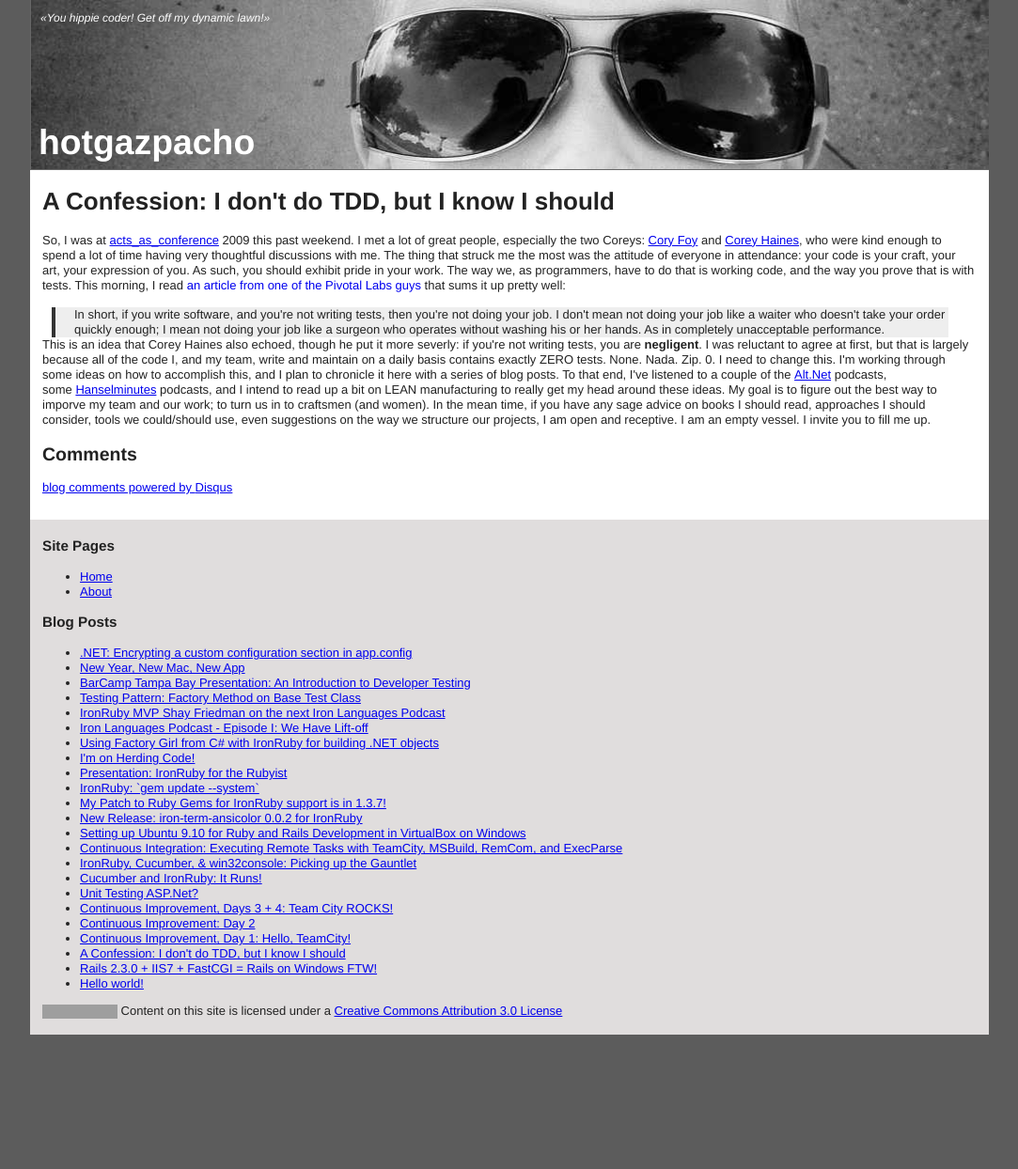
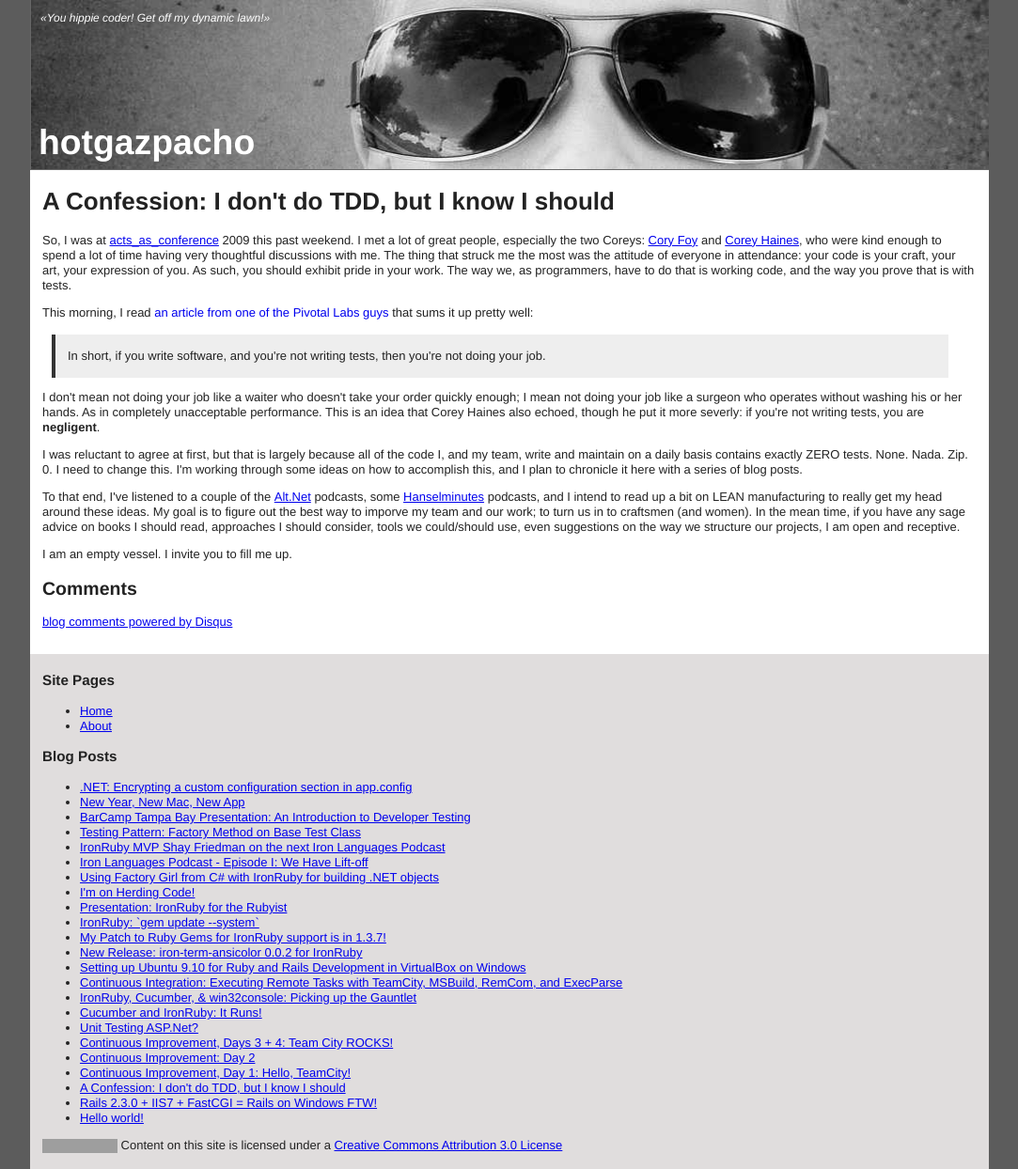
Before and after one commit to hotgazpacho/hotgazpacho.github.com, a Jekyll site: the page built from _posts/2009-02-08-a-confession-i-dont-do-tdd-but-i-know-i-should.html, in a window 1280 px wide. Shown: the whole page at 94% size, without its empty margins (98-1181 px from the left). Built offline with Jekyll 4.4.1, drawn with Linux system fonts in a browser that asks for light colours; nearby versions of some CDN libraries; Markdown is read by kramdown in place of the engine named in the settings; comment, search, counter and statistics services are not loaded; before the commit the page ends 1101 px from its top, so only the background shows below that; grey boxes are pictures that could not be loaded.

Commit message:
Reformat tdd post

```diff
--- a/_posts/2009-02-08-a-confession-i-dont-do-tdd-but-i-know-i-should.html
+++ b/_posts/2009-02-08-a-confession-i-dont-do-tdd-but-i-know-i-should.html
@@ -5,16 +5,17 @@ wordpress_id: 21
 wordpress_url: http://hotgazpacho.org/?p=21
 date: 2009-02-08 19:12:44 -05:00
 ---
-So, I was at <a href="http://www.actsasconference.com/" target="_blank">acts_as_conference</a> 2009 this past weekend. I met a lot of great people, especially the two Coreys: <a href="http://www.cornetdesign.com/" target="_blank">Cory Foy</a> and <a href="http://www.coreyhaines.com/" target="_blank">Corey Haines</a>, who were kind enough to spend a lot of time having very thoughtful discussions with me. The thing that struck me the most was the attitude of everyone in attendance: your code is your craft, your art, your expression of you. As such, you should exhibit pride in your work. The way we, as programmers, have to do that is working code, and the way you prove that is with tests.
+<p>So, I was at <a href="http://www.actsasconference.com/" target="_blank">acts_as_conference</a> 2009 this past weekend. I met a lot of great people, especially the two Coreys: <a href="http://www.cornetdesign.com/" target="_blank">Cory Foy</a> and <a href="http://www.coreyhaines.com/" target="_blank">Corey Haines</a>, who were kind enough to spend a lot of time having very thoughtful discussions with me. The thing that struck me the most was the attitude of everyone in attendance: your code is your craft, your art, your expression of you. As such, you should exhibit pride in your work. The way we, as programmers, have to do that is working code, and the way you prove that is with tests.</p>
 
-This morning, I read <a>an article from one of the Pivotal Labs guys</a> that sums it up pretty well:
-<blockquote cite="http://pivotallabs.com/users/amilligan/blog/articles/649-silly-gents-it-is-doing-a-good-job-7-">In short, if you write software, and you're not writing tests, then you're not doing your job.
+<p>This morning, I read <a>an article from one of the Pivotal Labs guys</a> that sums it up pretty well:</p>
+<blockquote cite="http://pivotallabs.com/users/amilligan/blog/articles/649-silly-gents-it-is-doing-a-good-job-7-">
+  <p>In short, if you write software, and you're not writing tests, then you're not doing your job.</p>
+</blockquote>
+<p>I don't mean not doing your job like a waiter who doesn't take your order quickly enough; I mean not doing your job like a surgeon who operates without washing his or her hands. As in completely unacceptable performance.</blockquote>
+This is an idea that Corey Haines also echoed, though he put it more severly: if you're not writing tests, you are <strong>negligent</strong>.</p>
 
-I don't mean not doing your job like a waiter who doesn't take your order quickly enough; I mean not doing your job like a surgeon who operates without washing his or her hands. As in completely unacceptable performance.</blockquote>
-This is an idea that Corey Haines also echoed, though he put it more severly: if you're not writing tests, you are <strong>negligent</strong>.
+<p>I was reluctant to agree at first, but that is largely because all of the code I, and my team, write and maintain on a daily basis contains exactly ZERO tests. None. Nada. Zip. 0. I need to change this. I'm working through some ideas on how to accomplish this, and I plan to chronicle it here with a series of blog posts.</p>
 
-I was reluctant to agree at first, but that is largely because all of the code I, and my team, write and maintain on a daily basis contains exactly ZERO tests. None. Nada. Zip. 0. I need to change this. I'm working through some ideas on how to accomplish this, and I plan to chronicle it here with a series of blog posts.
+<p>To that end, I've listened to a couple of the <a href="http://altdotnet.org/">Alt.Net</a> podcasts, some <a href="http://www.hanselminutes.com/">Hanselminutes</a> podcasts, and I intend to read up a bit on LEAN manufacturing to really get my head around these ideas. My goal is to figure out the best way to imporve my team and our work; to turn us in to craftsmen (and women). In the mean time, if you have any sage advice on books I should read, approaches I should consider, tools we could/should use, even suggestions on the way we structure our projects, I am open and receptive.</p>
 
-To that end, I've listened to a couple of the <a href="http://altdotnet.org/">Alt.Net</a> podcasts, some <a href="http://www.hanselminutes.com/">Hanselminutes</a> podcasts, and I intend to read up a bit on LEAN manufacturing to really get my head around these ideas. My goal is to figure out the best way to imporve my team and our work; to turn us in to craftsmen (and women). In the mean time, if you have any sage advice on books I should read, approaches I should consider, tools we could/should use, even suggestions on the way we structure our projects, I am open and receptive.
-
-I am an empty vessel. I invite you to fill me up.
+<p>I am an empty vessel. I invite you to fill me up.</p>
--- a/css/style.css
+++ b/css/style.css
@@ -327,7 +327,7 @@ blockquote {
   border-left: solid 4px #333;
   background: #eee;
   margin: 15px 30px 0 10px;
-  padding-left: 20px;
+  padding: 0.15em 1em;
 }
 
 blockquote.tweet img {
--- a/scss/style.scss
+++ b/scss/style.scss
@@ -13,7 +13,7 @@ blockquote {
   border-left: solid 4px #333;
   background: #eee;
   margin: 15px 30px 0 10px;
-  padding-left: 20px;
+  padding: 0.15em 1em;
 }
 blockquote.tweet {
   img {
```
